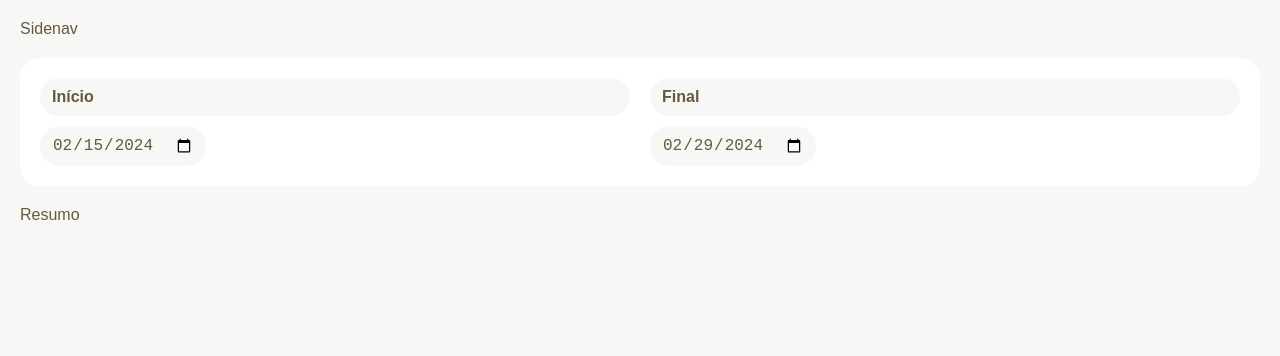
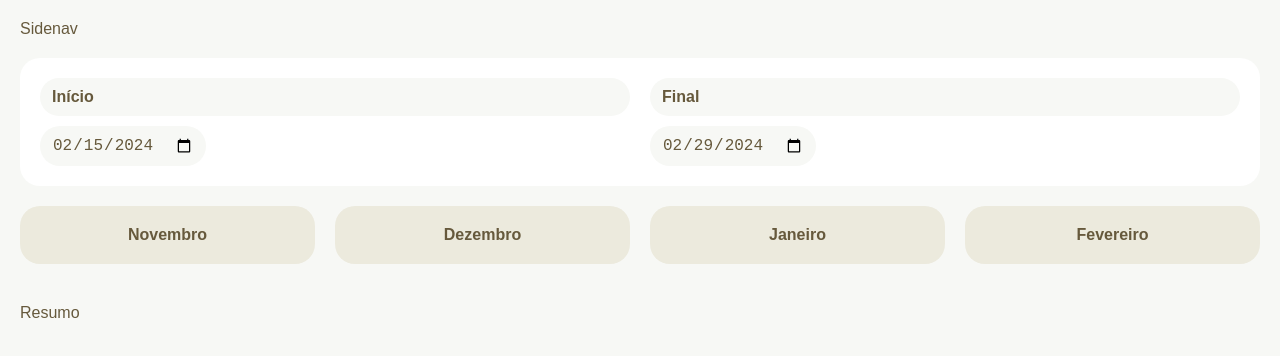
Before and after one commit to MateusLeonardo/Fintech, a React (Vite) app: page / in a window 1280 px wide. Shown: the top 356 px of the page. Built offline with nearby package versions, Linux system fonts and the light colour scheme; no server answers; the HTML template or start-up script is replaced by a standard one.

Commit message:
adicionando mesBtn

```diff
--- a/src/Components/Header.tsx
+++ b/src/Components/Header.tsx
@@ -1,12 +1,16 @@
-import React from "react"
-import DateRange from "./DateRange"
+import React from "react";
+import DateRange from "./DateRange";
+import Meses from "./Meses";
 
 const Header = () => {
   return (
-    <div>
-      <DateRange/>
+    <div className="mb">
+      <div className="mb">
+        <DateRange />
+      </div>
+      <Meses />
     </div>
-  )
-}
+  );
+};
 
-export default Header
+export default Header;
--- /dev/null
+++ b/src/Components/MesBtn.tsx
@@ -0,0 +1,41 @@
+import React from "react";
+import { useData } from "../Context/DataContext";
+
+const style: React.CSSProperties = {
+  padding: "var(--gap) var(--gap-s)",
+  backgroundColor: "var(--color-3)",
+  border: "none",
+  borderRadius: "var(--gap)",
+  color: "var(--color-2)",
+  fontWeight: "600",
+  textTransform: "capitalize",
+};
+
+function nomeMes(n: number) {
+  const date = new Date();
+  date.setMonth(date.getMonth() + n);
+  return new Intl.DateTimeFormat("pt-BR", { month: "long" }).format(date);
+}
+
+function formatDate(date: Date) {
+  const dd = String(date.getDate()).padStart(2, "0");
+  const mm = String(date.getMonth() + 1).padStart(2, "0");
+  const yyyy = date.getFullYear();
+  return `${yyyy}-${mm}-${dd}`;
+}
+
+const MesBtn = ({ n }: { n: number }) => {
+  const {setInicio, setFinal} = useData()
+  function setMes(m: number) {
+    const date = new Date();
+    date.setMonth(date.getMonth() + n);
+
+    const firstDay = new Date(date.getFullYear(), date.getMonth(), 1);
+    const lastDay = new Date(date.getFullYear(), date.getMonth() + 1, 0);
+    setInicio(formatDate(firstDay))
+    setFinal(formatDate(lastDay))
+  }
+  return <button style={style} onClick={()=>setMes(n)}>{nomeMes(n)}</button>;
+};
+
+export default MesBtn;
--- /dev/null
+++ b/src/Components/Meses.tsx
@@ -0,0 +1,14 @@
+import MesBtn from './MesBtn'
+
+const Meses = () => {
+  return (
+    <div className='flex'>
+      <MesBtn n={-3}/>
+      <MesBtn n={-2}/>
+      <MesBtn n={-1}/>
+      <MesBtn n={0}/>
+    </div>
+  )
+}
+
+export default Meses
```
